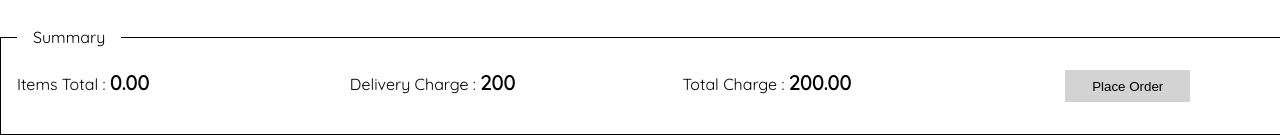
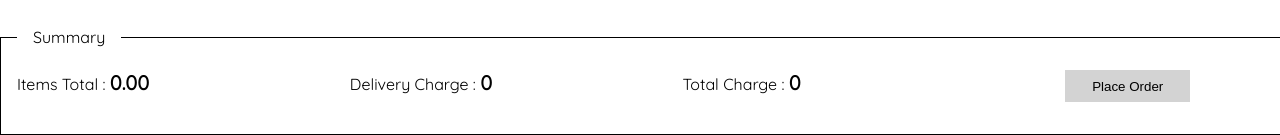
Before and after one commit to sus53/frontend-assignment, a React (Create React App) app: page /cart in a window 1280 px wide. Shown: the part 665-800 px from the top of the page. Built offline with nearby package versions, Linux system fonts and the light colour scheme; no server answers.

Commit message:
fixed total charge

```diff
--- a/src/component/cart/Cart.jsx
+++ b/src/component/cart/Cart.jsx
@@ -85,10 +85,10 @@ function Cart() {
                     Items Total : <span>{itemTotal}</span>
                 </div>
                 <div>
-                    Delivery Charge : <span>{itemTotal ? 200 : 0}</span>
+                    Delivery Charge : <span>{itemTotal == 0 ? 0 : 200}</span>
                 </div>
                 <div>
-                    Total Charge : <span>{itemTotal ? total : 0}</span>
+                    Total Charge : <span>{itemTotal == 0 ? 0 : total}</span>
                 </div>
                 <div>
                     <button>
```
